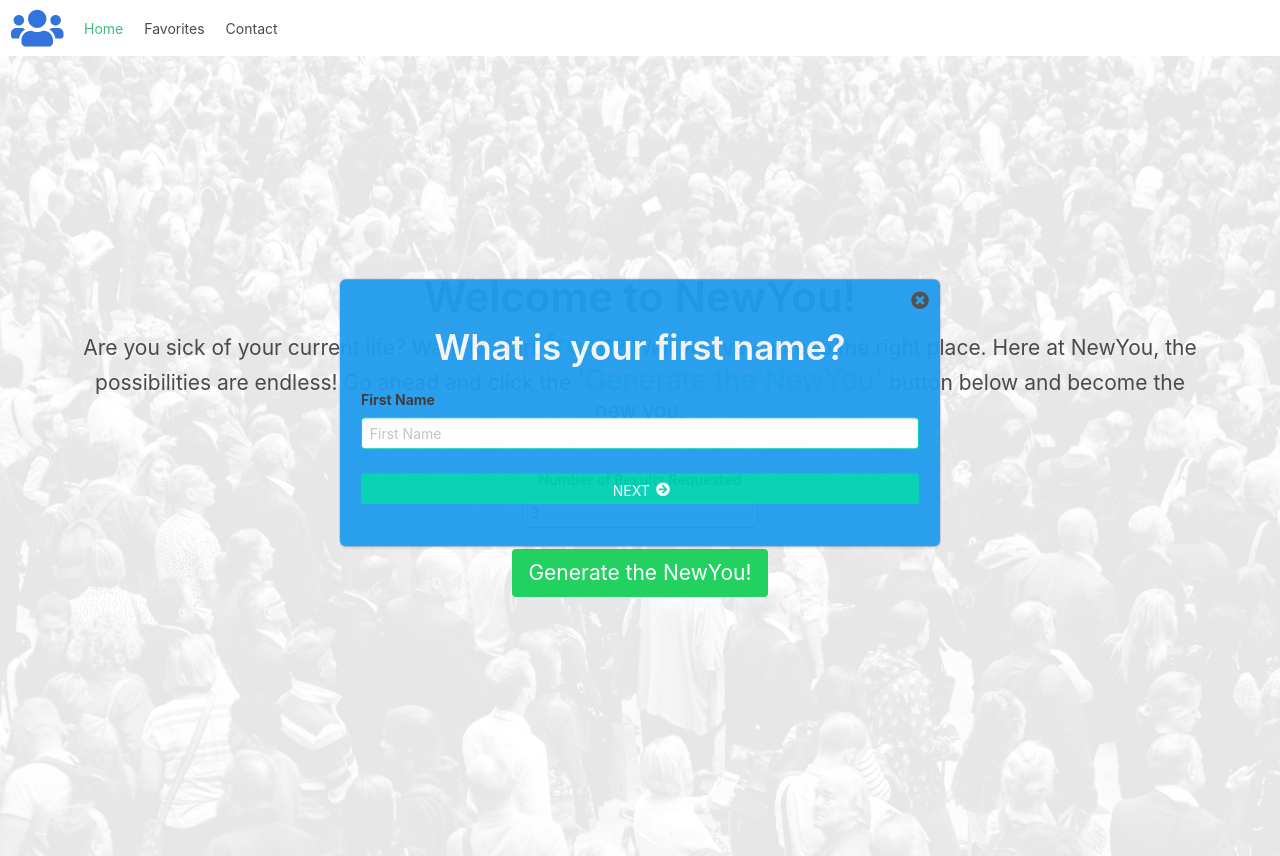
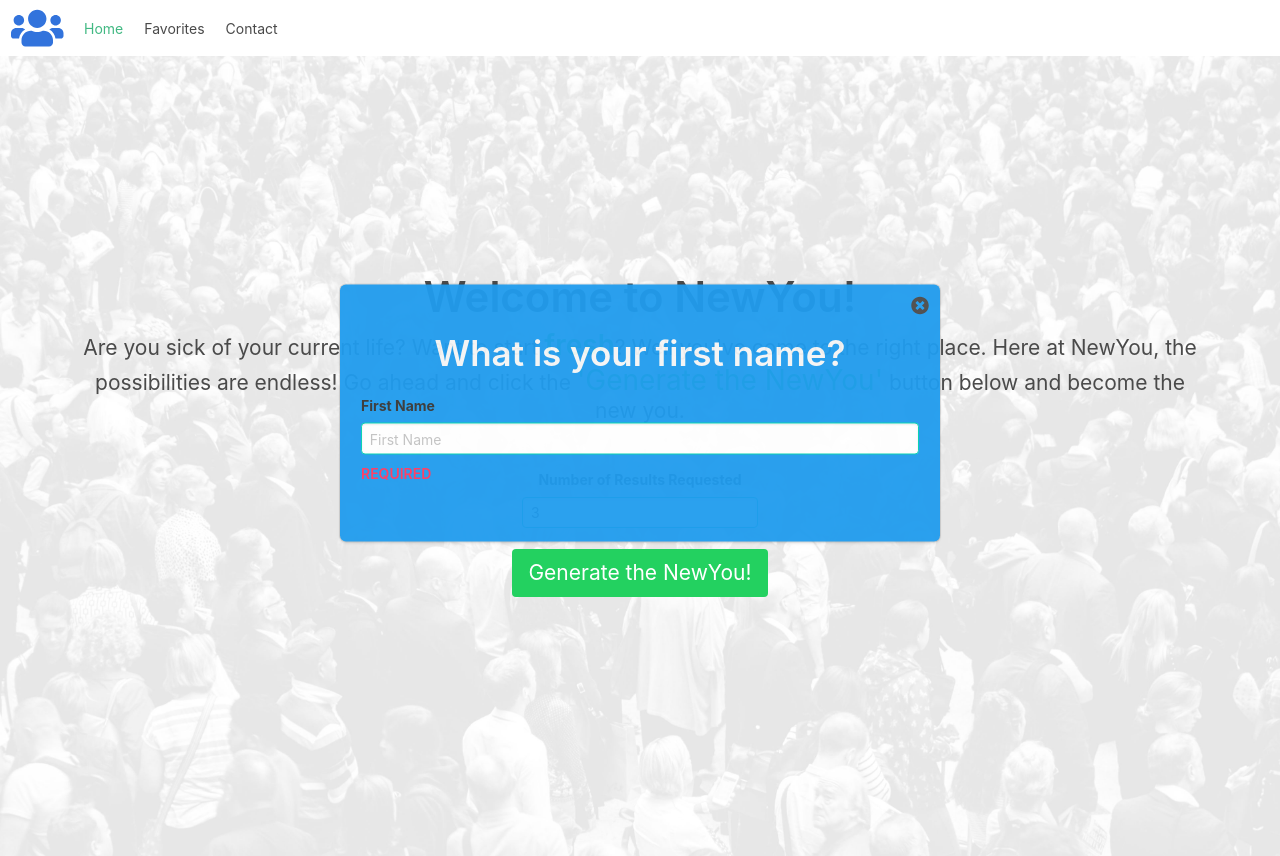
Before and after one commit to KennyStephens/vue-final-kenny-stephens, a Vue app: page / in a window 1280 px wide. Both pictures are taken after a click on the link "NEXT". Built offline with nearby package versions, Linux system fonts and the light colour scheme.

Commit message:
Did a bunch of validation. Should be working.

```diff
--- a/src/components/AppIntroQuestions.vue
+++ b/src/components/AppIntroQuestions.vue
@@ -6,20 +6,26 @@
         <p class="is-size-2 has-text-centered has-text-light has-text-weight-semibold">{{ introQuestions[questionCounter].question}}</p>
         <p class="label">{{ introQuestions[questionCounter].label }}</p>
         <input
-          class="input is-primary mb-4 first-name"
+          class="input is-primary mb-2 first-name"
           v-if="questionCounter === 1 ? true : false"
           type="text"
           placeholder="First Name"
           v-model="questionAnswers.firstName"
           required>
+          <transition name="slide-fade">
+          <p v-if="requiredInputFirst" class="has-text-danger has-text-weight-semibold">REQUIRED</p>
+          </transition>
         <input
-          class="input is-primary mb-4 last-name"
+          class="input is-primary mb-2 last-name"
           v-if="questionCounter === 2 ? true : false"
           type="text"
           placeholder="Last Name"
           v-model="questionAnswers.lastName">
+          <transition name="slide-fade">
+          <p v-if="requiredInputLast" class="has-text-danger has-text-weight-semibold">REQUIRED</p>
+          </transition>
        <div
-        class="select mb-4"
+        class="select mb-2"
         v-if="questionCounter === 3 ? true : false"
         :style="{width: '100%'}">
         <select
@@ -29,13 +35,14 @@
         <option v-for="(gender, i) in genders" :key="i">{{ gender }}</option>
         </select>
        </div>
-
-     <a class="button is-primary is-block has-text-centered" type="submit" @click="changeQuestion">
+     <transition name="slide-fade">
+     <a class="button is-primary is-block has-text-centered" @click="changeQuestion" v-if="buttonDisplay">
       <span>NEXT</span>
       <span class="icon">
       <i class="fas fa-arrow-circle-right"></i>
       </span>
     </a>
+     </transition>
   </div>
 </transition>
 </form>
@@ -57,10 +64,13 @@ export default {
       questionCounter: 0,
       showQuestions : true,
       genders: ["Male", "Female"],
+      requiredInputFirst: false,
+      requiredInputLast: false,
+      buttonDisplay: true,
       questionAnswers: {
         firstName: "",
         lastName: "",
-        gender: ""
+        gender: "",
       }
     };
   },
@@ -76,6 +86,38 @@ export default {
     },
     closeQuestions() {
       this.showQuestions = false;
+    }
+  },
+  watch: {
+    questionCounter() {
+      if(this.questionCounter === 1) {
+        this.buttonDisplay = false;
+        this.requiredInputFirst = true;
+      } else if (this.questionCounter === 2) {
+          this.buttonDisplay = false;
+          this.requiredInputFirst = false;
+          this.requiredInputLast = true;
+      }
+    },
+    'questionAnswers.firstName': function() {
+      console.log(this.questionAnswers.firstName);
+      if(this.questionAnswers.firstName.length > 0) {
+        this.requiredInputFirst = false;
+        this.buttonDisplay = true;
+      } else {
+        this.requiredInputFirst = true;
+        this.buttonDisplay = false;
+      }
+    },
+    'questionAnswers.lastName': function() {
+      console.log(this.questionAnswers.lastName);
+      if(this.questionAnswers.lastName.length > 0) {
+        this.requiredInputLast = false;
+        this.buttonDisplay = true;
+      } else {
+        this.requiredInputLast = true;
+        this.buttonDisplay = false;
+      }
     }
   }
 };
@@ -120,4 +162,19 @@ export default {
     opacity: .7;
     cursor: pointer;
   }
+
+  .slide-fade-enter-active {
+  transition: all .3s ease;
+  }
+
+  .slide-fade-leave-active {
+    transition: all .3s cubic-bezier(1.0, 0.5, 0.8, 1.0);
+  }
+
+  .slide-fade-enter, .slide-fade-leave-to
+  /* .slide-fade-leave-active below version 2.1.8 */ {
+    transform: translateX(3px);
+    opacity: 0;
+  }
+
 </style>
```
